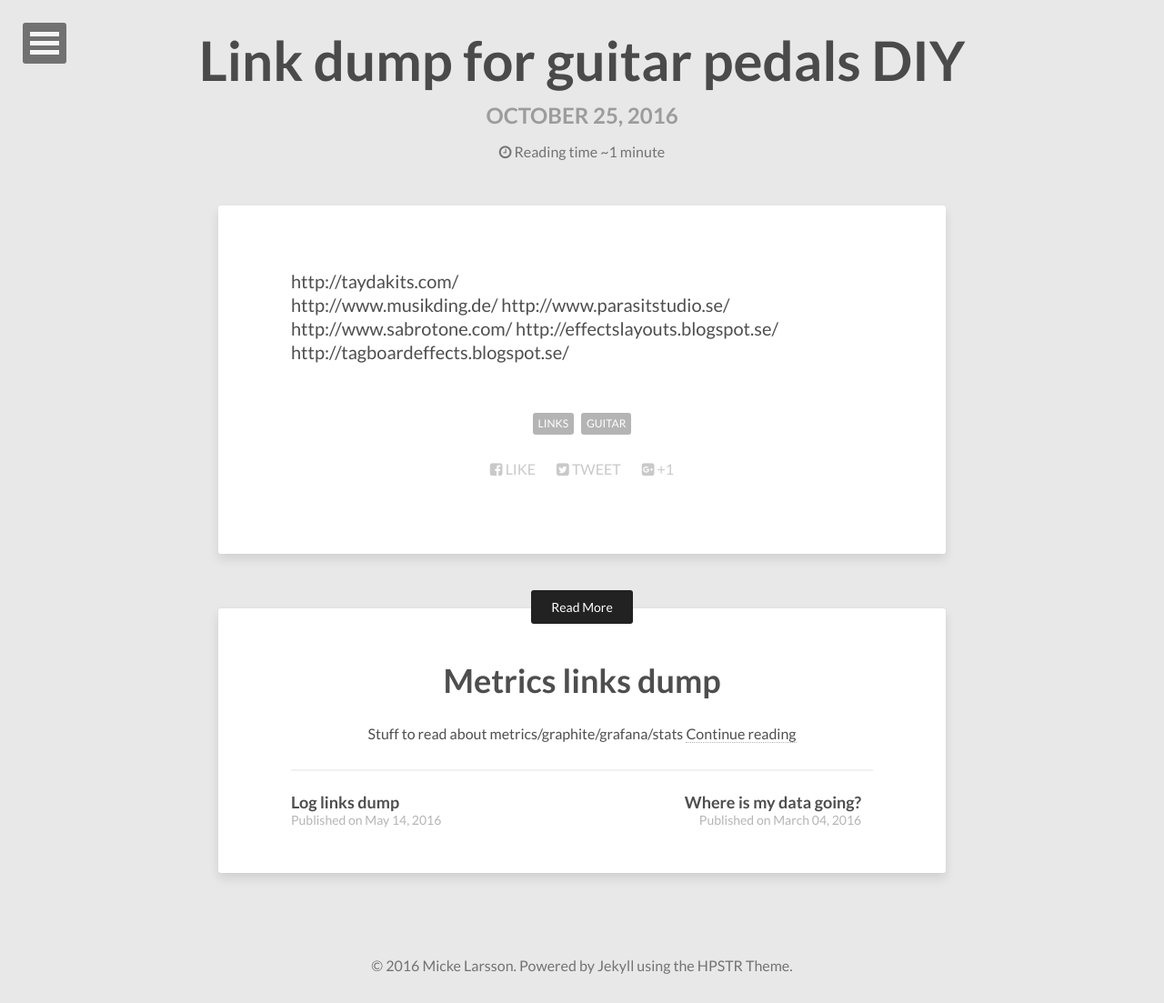
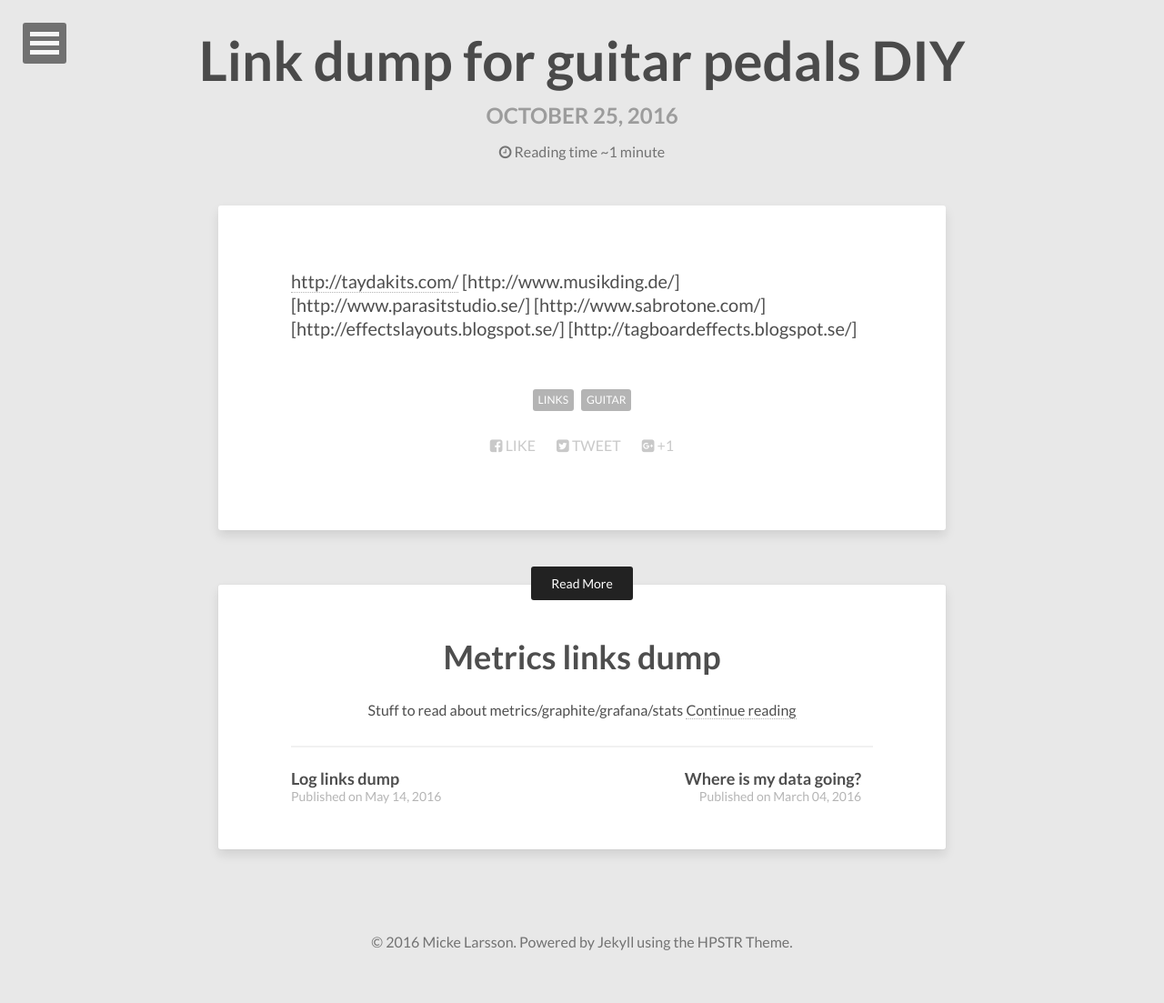
Before and after one commit to Miklar/Miklar.github.io, a Jekyll site: the page built from _posts/2016-10-25-guitar_pedals.md, in a window 1280 px wide. Shown: the whole page at 91% size. Built offline with Jekyll 4.4.1, drawn with Linux system fonts in a browser that asks for light colours; nearby versions of some CDN libraries; after the commit the page ends 1077 px from its top, so only the background shows below that; part of the change alters nothing that is shown.

```diff
--- a/_posts/2016-10-25-guitar_pedals.md
+++ b/_posts/2016-10-25-guitar_pedals.md
@@ -5,9 +5,9 @@ description: ""
 tags: [links, guitar]
 ---
 
-http://taydakits.com/ \
-http://www.musikding.de/
-http://www.parasitstudio.se/
-http://www.sabrotone.com/
-http://effectslayouts.blogspot.se/
-http://tagboardeffects.blogspot.se/
+[http://taydakits.com/](http://taydakits.com/)
+[http://www.musikding.de/]
+[http://www.parasitstudio.se/]
+[http://www.sabrotone.com/]
+[http://effectslayouts.blogspot.se/]
+[http://tagboardeffects.blogspot.se/]
```
